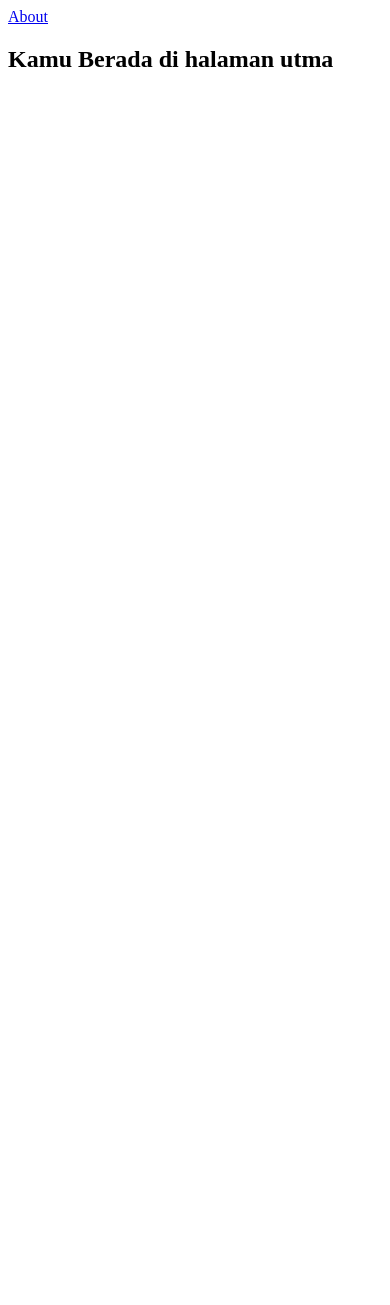
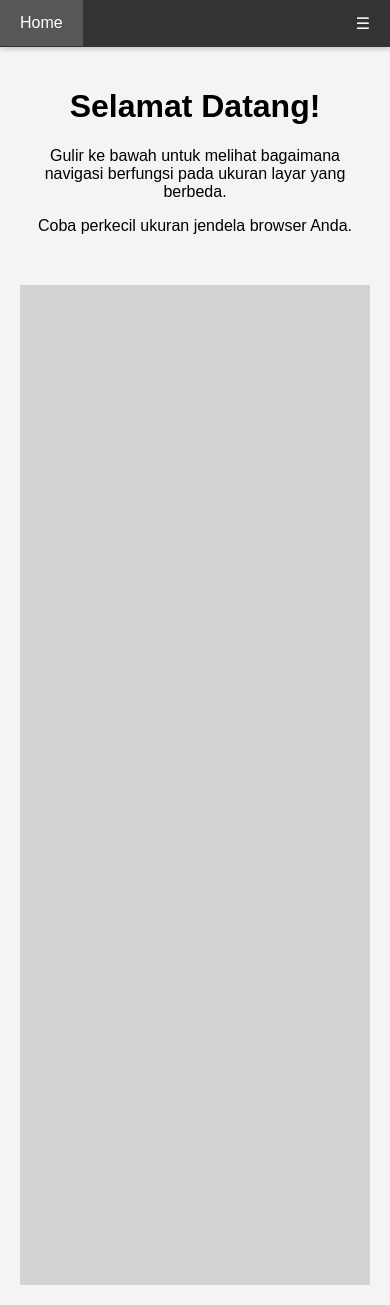
Before and after one commit to mashendragunawan/pythonku, a Flask app: page / in a window 390 px wide. Before the commit the page ends 67 px from the top, so only its background shows below. Run offline with Flask 3, Linux system fonts and the light colour scheme.

Commit message:
membuaat NAV

```diff
--- a/templates/index.html
+++ b/templates/index.html
@@ -1,14 +1,86 @@
 <!DOCTYPE html>
-<html lang="en">
+<html lang="id">
 <head>
     <meta charset="UTF-8">
     <meta name="viewport" content="width=device-width, initial-scale=1.0">
-    <title>Mas Hendra Gunawan </title>
+    <title>Navigasi Responsif</title>
+    <style>
+        body {
+            font-family: sans-serif;
+            margin: 0;
+            background-color: #f4f4f4;
+        }
+
+        .navbar {
+            background-color: #333;
+            overflow: hidden;
+            position: sticky;
+            top: 0;
+            width: 100%;
+            box-shadow: 0 2px 5px rgba(0,0,0,0.2);
+        }
+
+        .navbar a {
+            float: left;
+            display: block;
+            color: white;
+            text-align: center;
+            padding: 14px 20px;
+            text-decoration: none;
+            transition: background-color 0.3s ease;
+        }
+
+        .navbar a:hover {
+            background-color: #575757;
+        }
+
+        .navbar .icon {
+            display: none;
+            color: white;
+            padding: 14px 20px;
+            cursor: pointer;
+            float: right;
+        }
+
+        /* Responsif untuk layar kecil */
+        @media screen and (max-width: 600px) {
+            .navbar a:not(:first-child) {
+                display: none;
+            }
+            .navbar a.icon {
+                float: right;
+                display: block;
+            }
+
+            .navbar.responsive {
+                position: relative;
+            }
+            .navbar.responsive .icon {
+                position: absolute;
+                right: 0;
+                top: 0;
+            }
+            .navbar.responsive a {
+                float: none;
+                display: block;
+                text-align: left;
+            }
+        }
+    </style>
 </head>
 <body>
-    <nav>
-    <a href="/about">About</a>
-    <h1 aligen="center">Kamu Berada di halaman utma</h1>
-</nav>
-</body>
-</html>
+
+    <div class="navbar" id="myNavbar">
+        <a href="#home">Home</a>
+        <a href="#dokumen">Dokumen</a>
+        <a href="#aplikasi">Aplikasi</a>
+        <a href="/about">About</a>
+        <a href="javascript:void(0);" class="icon" onclick="myFunction()">
+            &#9776; </a>
+    </div>
+
+    <div style="padding:20px; text-align: center;">
+        <h1>Selamat Datang!</h1>
+        <p>Gulir ke bawah untuk melihat bagaimana navigasi berfungsi pada ukuran layar yang berbeda.</p>
+        <p>Coba perkecil ukuran jendela browser Anda.</p>
+        <div style="height: 1000px; background-color: lightgray; margin-top: 50px;">
```
